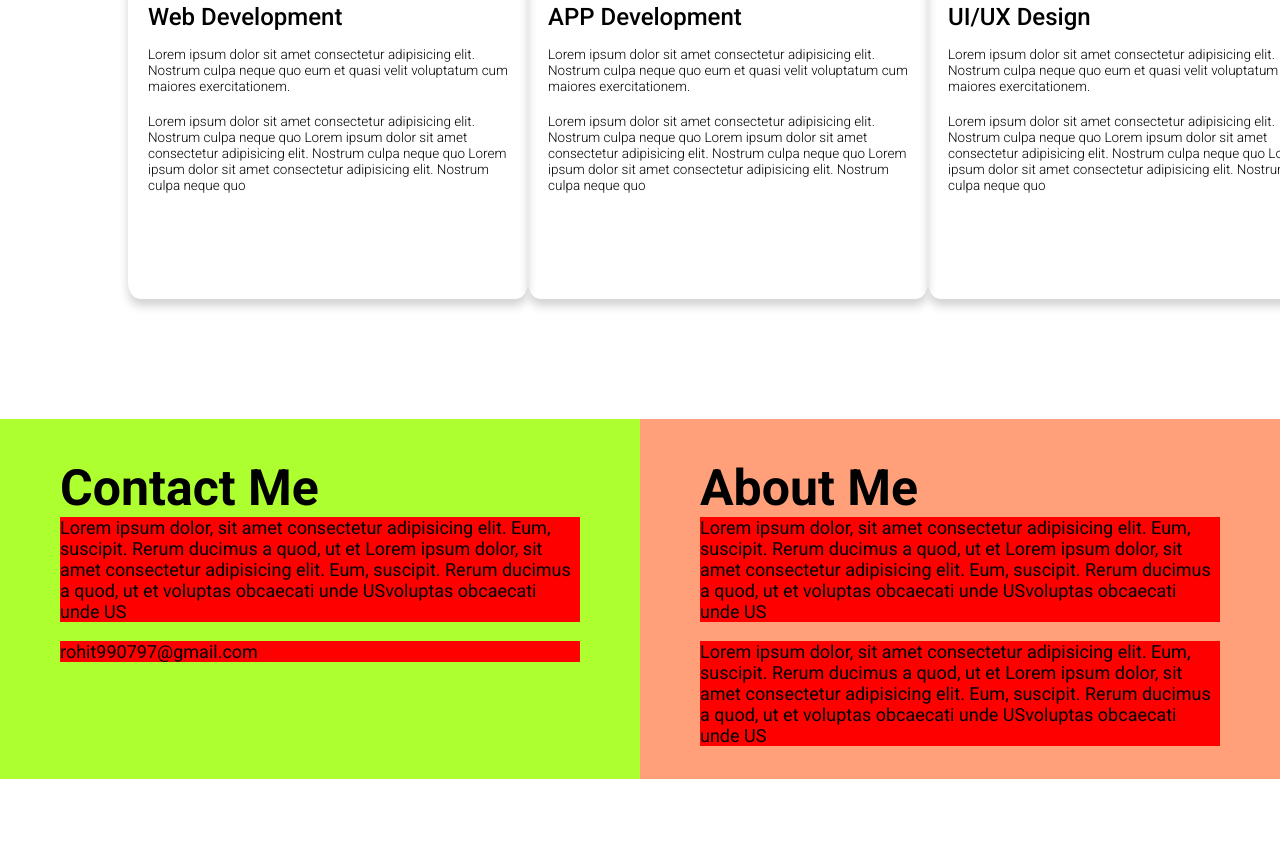
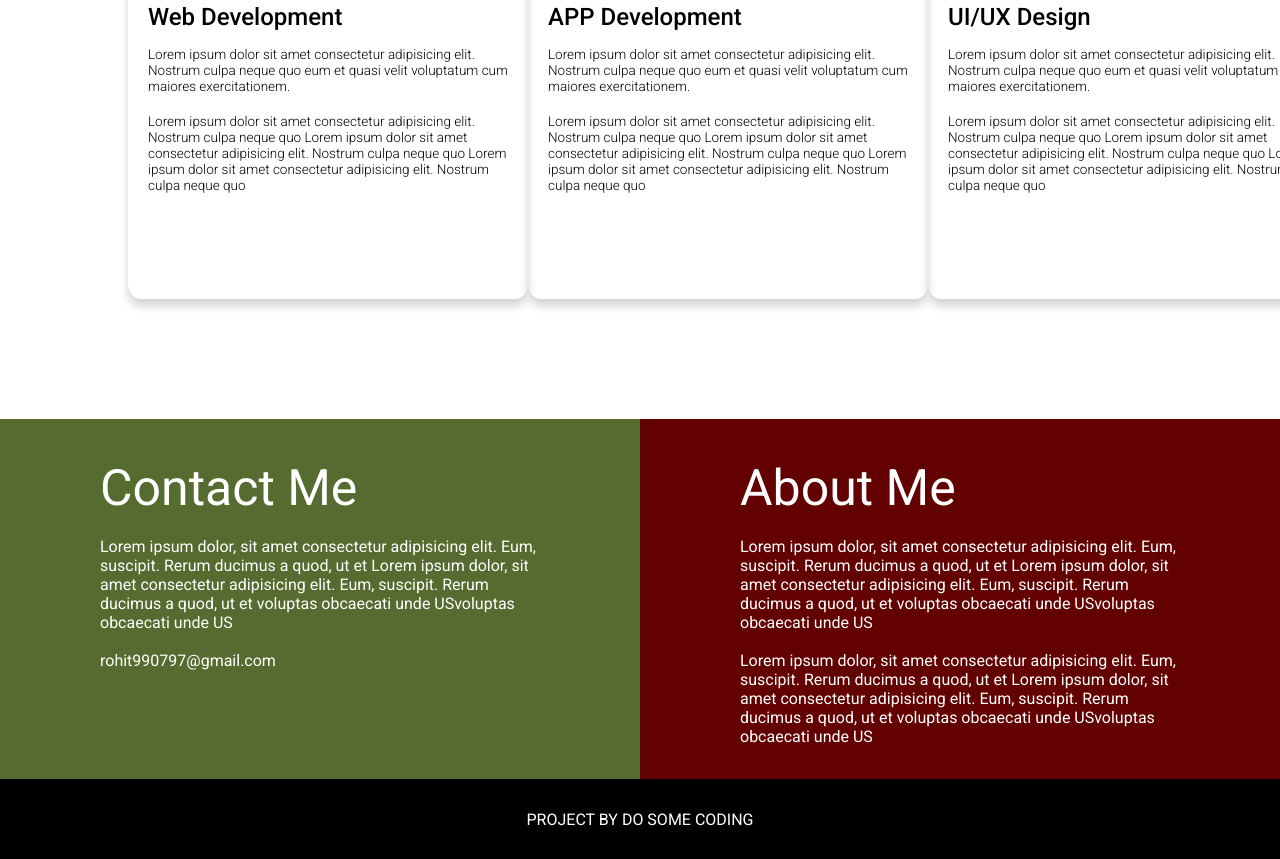
Before and after one commit to rohitprocode/Landing_Page_HTML_CSS, a plain HTML site: page index.html in a window 1280 px wide. Shown: the part 1501-2360 px from the top of the page. Before the commit the page ends 2280 px from the top, so only its background shows below. Drawn offline with Linux system fonts and the light colour scheme.

Commit message:
Completed

```diff
--- a/index.html
+++ b/index.html
@@ -77,6 +77,7 @@
                 <p> Lorem ipsum dolor, sit amet consectetur adipisicing elit. Eum, suscipit. Rerum ducimus a quod, ut et Lorem ipsum dolor, sit amet consectetur adipisicing elit. Eum, suscipit. Rerum ducimus a quod, ut et voluptas obcaecati unde USvoluptas obcaecati unde US</p>
             </div>
         </div>
+        <div class="footer">PROJECT BY DO SOME CODING</div>
     </div>
 </body>
 
--- a/style.css
+++ b/style.css
@@ -89,21 +89,29 @@
 .Contact_Me{
     width: 50vw;
     height: 45vh;
-    background-color: greenyellow;
-    padding: 40px 60px 0px 60px;
+    background-color:darkolivegreen;
+    color: white;
+    padding: 40px 100px 0px 100px;
 }
 .About_Me{
     width: 50vw;
     height: 45vh;
-    background-color: lightsalmon;
-    padding: 40px 60px 0px 60px;
+    background-color: #630000;
+    color: white;
+    padding: 40px 100px 0px 100px;
 }
 .Contact_Me h2 , .About_Me h2{
     /* background-color: black; */
     text-align: start;
     font-size: 50px;
+    font-weight: 400;
+    margin-bottom: 20px;
 }
-.Contact_Me p,.About_Me p{
-    background-color: red;
-    font-size: 18px;
+.footer{
+    color: white;
+    min-height: 10vh;
+    background-color: black;
+    display: flex;
+    justify-content: center;
+    align-items: center;
 }
```
